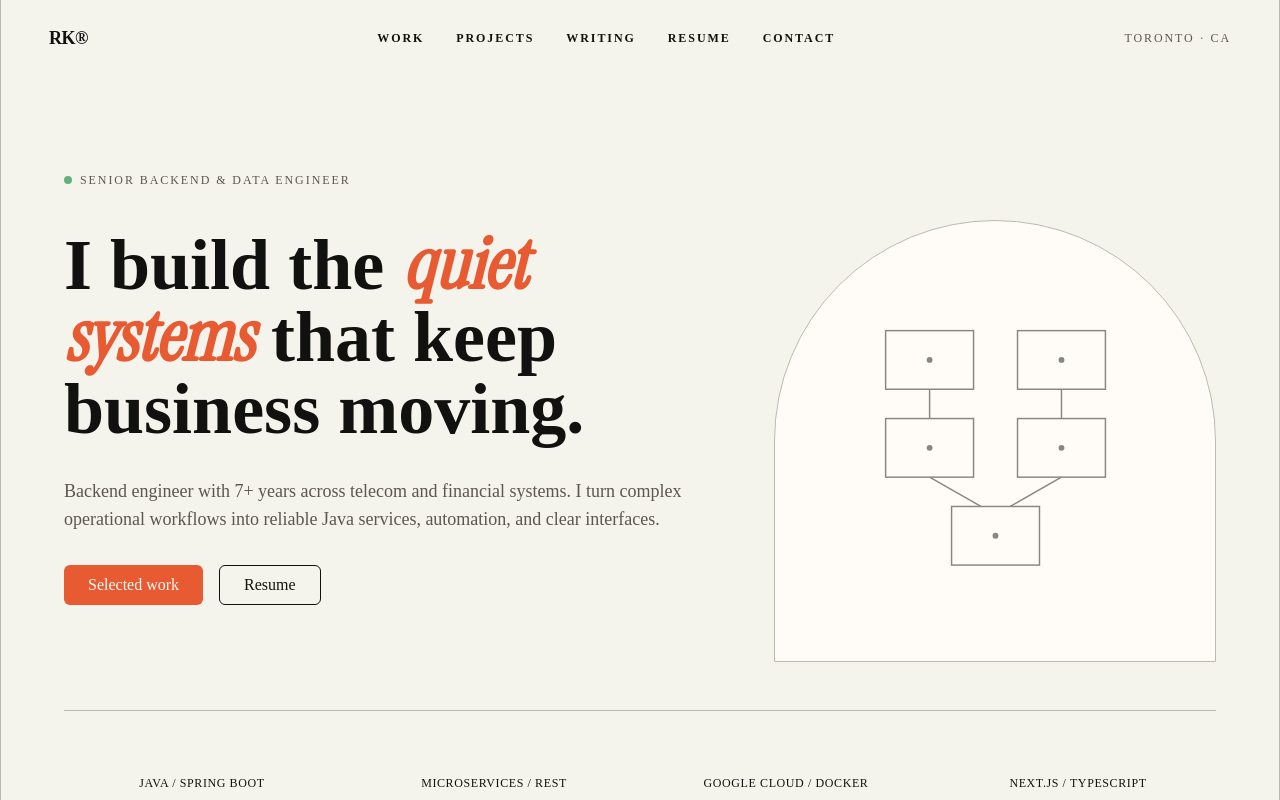
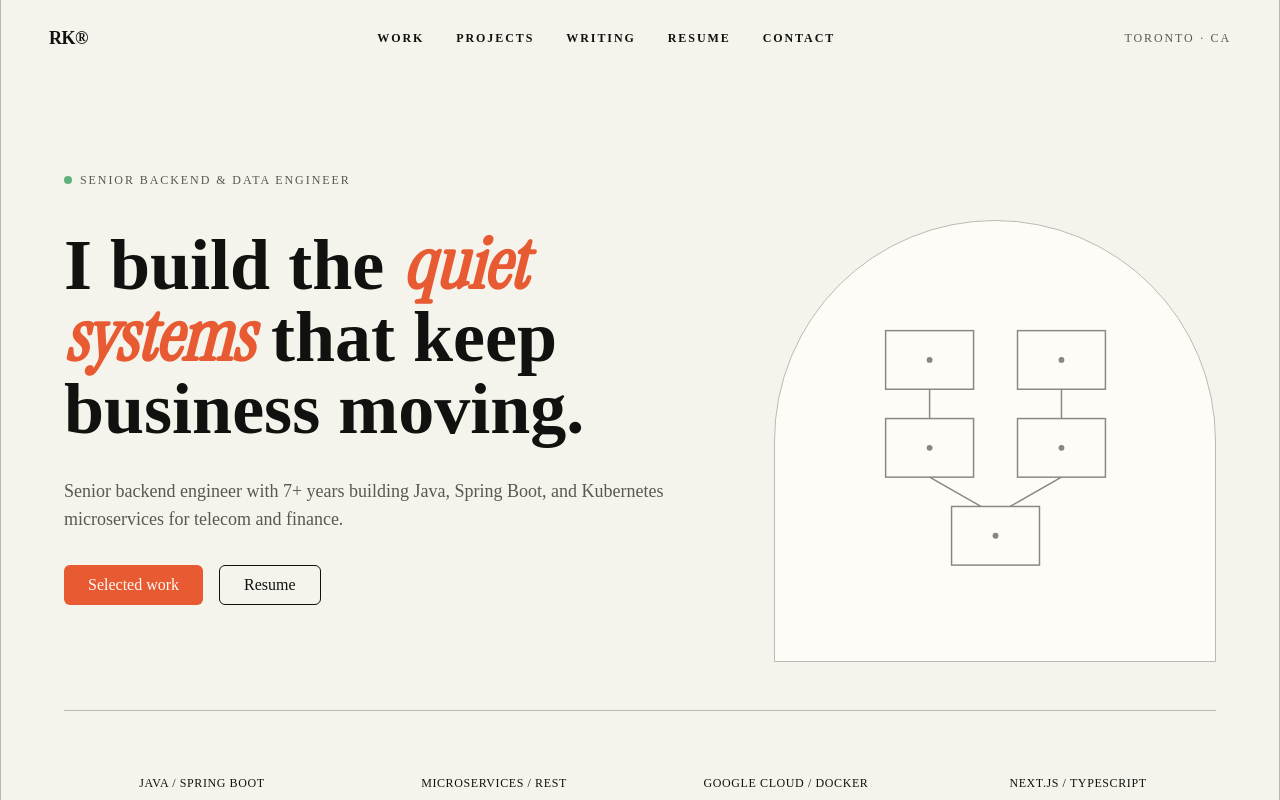
Before and after one commit to rameskum/portfolio, a Next.js app: page / in a window 1280 px wide. Shown: the top 800 px of the page. Built offline with nearby package versions, Linux system fonts and the light colour scheme.

Commit message:
SEO: include primary keywords in title and description
SEO audit flagged the Keywords Usage test: java/spring/kubernetes/
microservices appeared in body copy but not in the title tag or meta
description. Homepage title and description now lead with Java & Spring;
hero summary copy updated to match.

```diff
--- a/app/layout.tsx
+++ b/app/layout.tsx
@@ -17,11 +17,11 @@ const instrumentSerif = Instrument_Serif({
 export const metadata: Metadata = {
   metadataBase: new URL('https://rameskum.com'),
   title: {
-    default: 'Ramesh Kumar - Senior Backend & Data Engineer',
+    default: 'Ramesh Kumar | Java & Spring Backend Engineer',
     template: '%s | Ramesh Kumar',
   },
   description:
-    'Backend engineer with 7+ years across telecom and financial systems. I turn complex operational workflows into reliable Java services, automation, and clear interfaces.',
+    'Senior backend engineer with 7+ years building Java, Spring Boot, and Kubernetes microservices for telecom and finance.',
   openGraph: {
     type: 'website',
     locale: 'en_US',
@@ -32,7 +32,7 @@ export const metadata: Metadata = {
         url: '/og-image.png',
         width: 1200,
         height: 630,
-        alt: 'Ramesh Kumar - Senior Backend & Data Engineer',
+        alt: 'Ramesh Kumar | Java & Spring Backend Engineer',
       },
     ],
   },
--- a/content/site.json
+++ b/content/site.json
@@ -9,7 +9,7 @@
     "accent": "quiet systems",
     "trailing": "that keep business moving."
   },
-  "summary": "Backend engineer with 7+ years across telecom and financial systems. I turn complex operational workflows into reliable Java services, automation, and clear interfaces.",
+  "summary": "Senior backend engineer with 7+ years building Java, Spring Boot, and Kubernetes microservices for telecom and finance.",
   "email": "rameskum.ms@outlook.com",
   "resumePath": "/resume.pdf",
   "socials": [
```
